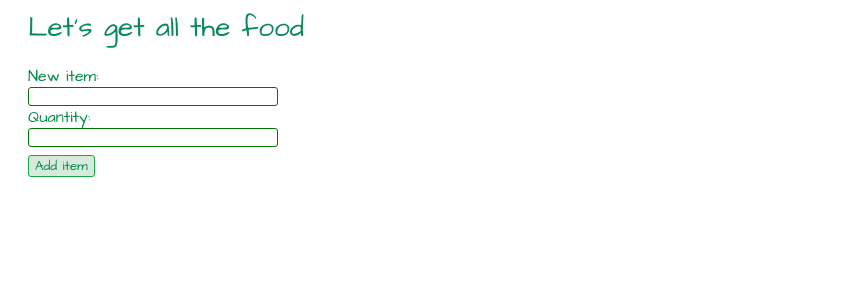
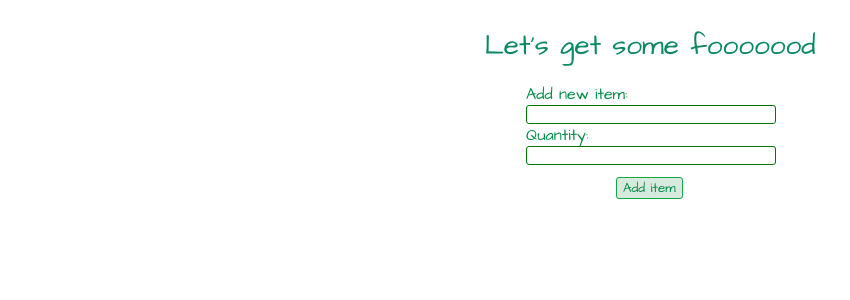
Before and after one commit to jpinchak/solo-project, a React app: page / in a window 1280 px wide. Shown: the top 300 px of the page, without its empty margins (0-850 px from the left). Built offline with nearby package versions, Linux system fonts and the light colour scheme; no server answers.

Commit message:
added final changes

```diff
--- a/assets/styles/styles.css
+++ b/assets/styles/styles.css
@@ -1,11 +1,16 @@
 body {
   padding-left: 20px;
+  display: flex;
+  flex-direction: column;
+  justify-content: center;
+  align-items: center;
 }
 
 .title {
   color: #098862;
   font-family: 'Architects Daughter', cursive;
   font-size: 28px;
+  margin-top: 18px;
   margin-bottom: 18px;
 }
 
@@ -28,6 +33,7 @@ form {
   width: 250px;
   display: flex;
   flex-direction: column;
+  margin-left: 85px;
 }
 
 form > input {
@@ -76,10 +82,11 @@ button:focus {
 
 .add-item {
   font-family: 'Architects Daughter', cursive;
-  margin-top: 8px;
+  margin-top: 12px;
   margin-bottom: 8px;
   border: 1px solid rgb(18, 168, 68);
   color: #008B45;
   background-color: rgb(216, 233, 221);
   border-radius: 3px;
+  margin-left: 175px;
 }
--- a/client/App.jsx
+++ b/client/App.jsx
@@ -134,7 +134,7 @@ class App extends React.Component {
     return (
       <div>
         <form>
-          <label>New item:</label>
+          <label>Add new item:</label>
           <input id="item-input" type="text" value={this.state.newItem} onChange={this.handleItemChange}></input>
           <label>Quantity:</label>
           <input id="quant-input" type="text" value={this.state.quantity} onChange={this.handleQuantityChange}></input>
--- a/index.html
+++ b/index.html
@@ -5,7 +5,7 @@
     <link href="https://fonts.googleapis.com/css2?family=Architects+Daughter&display=swap" rel="stylesheet">
   </head>
   <body>
-    <div class="title">Let's get all the food</div>
+    <div class="title">Let's get some fooooood</div>
     <div id="main-div">
     </div>
     <script src="assets/build/bundle.js"></script>
```
